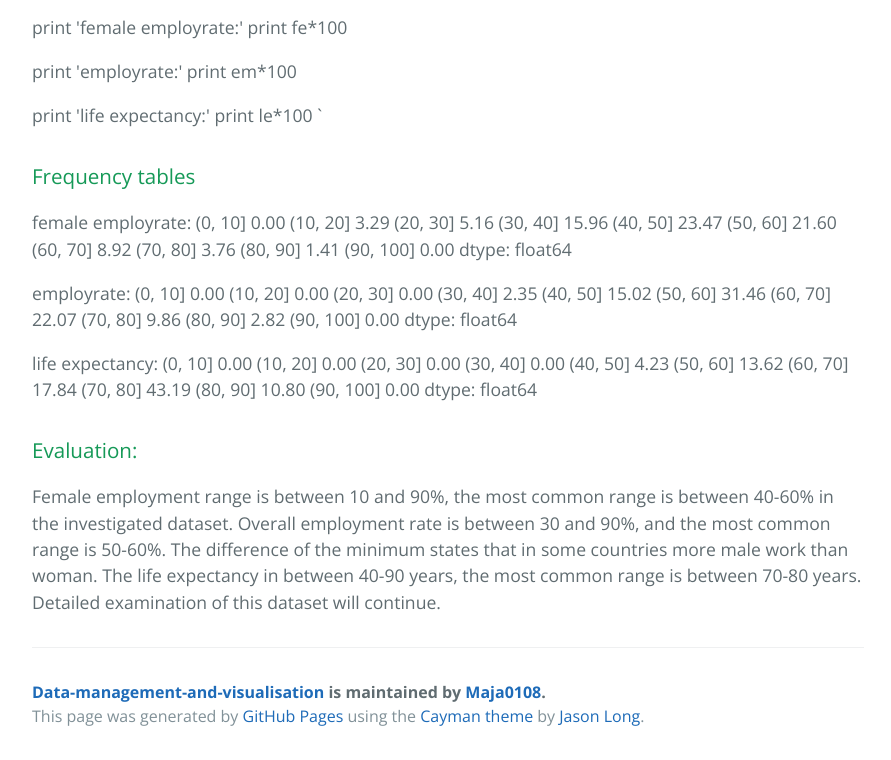
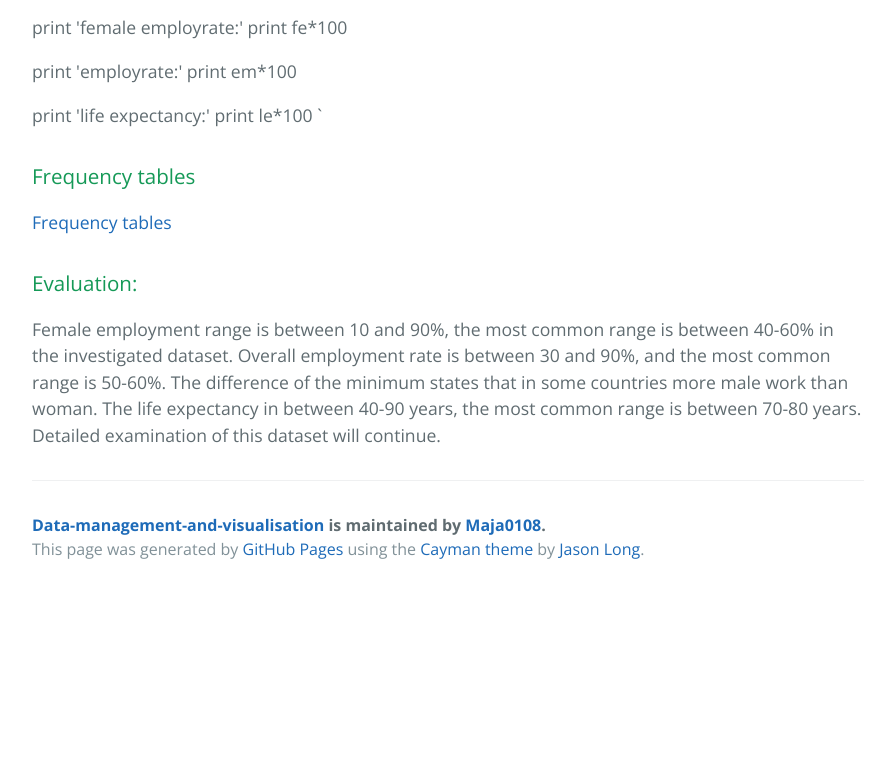
Before and after one commit to Maja0108/Data-Management-and-Visualisation, a plain HTML site: page index.html in a window 1280 px wide. Shown: the part 2351-3111 px from the top of the page, without its empty margins (192-1083 px from the left). After the commit the page ends 2944 px from the top, so only its background shows below. Drawn offline with nearby package versions, Linux system fonts and the light colour scheme.

Commit message:
Create gh-pages branch via GitHub

```diff
--- a/index.html
+++ b/index.html
@@ -109,44 +109,7 @@ print le*100 `</p>
 <h3>
 <a id="frequency-tables" class="anchor" href="#frequency-tables" aria-hidden="true"><span class="octicon octicon-link"></span></a>Frequency tables</h3>
 
-<p>female employrate:
-(0, 10]      0.00
-(10, 20]     3.29
-(20, 30]     5.16
-(30, 40]    15.96
-(40, 50]    23.47
-(50, 60]    21.60
-(60, 70]     8.92
-(70, 80]     3.76
-(80, 90]     1.41
-(90, 100]    0.00
-dtype: float64</p>
-
-<p>employrate:
-(0, 10]      0.00
-(10, 20]     0.00
-(20, 30]     0.00
-(30, 40]     2.35
-(40, 50]    15.02
-(50, 60]    31.46
-(60, 70]    22.07
-(70, 80]     9.86
-(80, 90]     2.82
-(90, 100]    0.00
-dtype: float64</p>
-
-<p>life expectancy:
-(0, 10]      0.00
-(10, 20]     0.00
-(20, 30]     0.00
-(30, 40]     0.00
-(40, 50]     4.23
-(50, 60]    13.62
-(60, 70]    17.84
-(70, 80]    43.19
-(80, 90]    10.80
-(90, 100]    0.00
-dtype: float64</p>
+<p><a href="https://drive.google.com/file/d/0B9RU8CIct6N8T0s4RW5KLWxHNms/view?usp=sharing">Frequency tables</a></p>
 
 <h3>
 <a id="evaluation" class="anchor" href="#evaluation" aria-hidden="true"><span class="octicon octicon-link"></span></a>Evaluation:</h3>
```
Also changed, not shown: params.json (+1 -1 lines).
